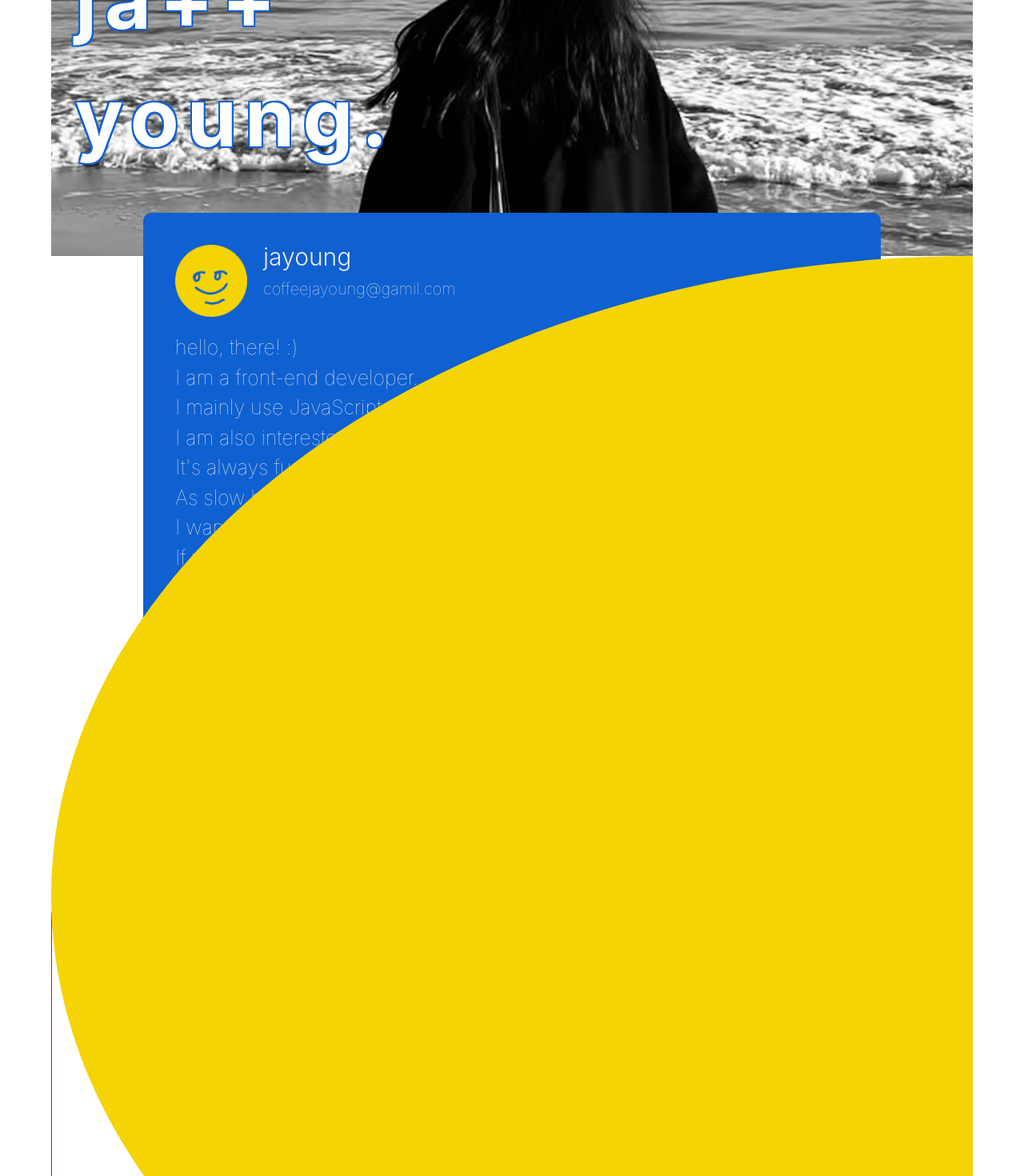
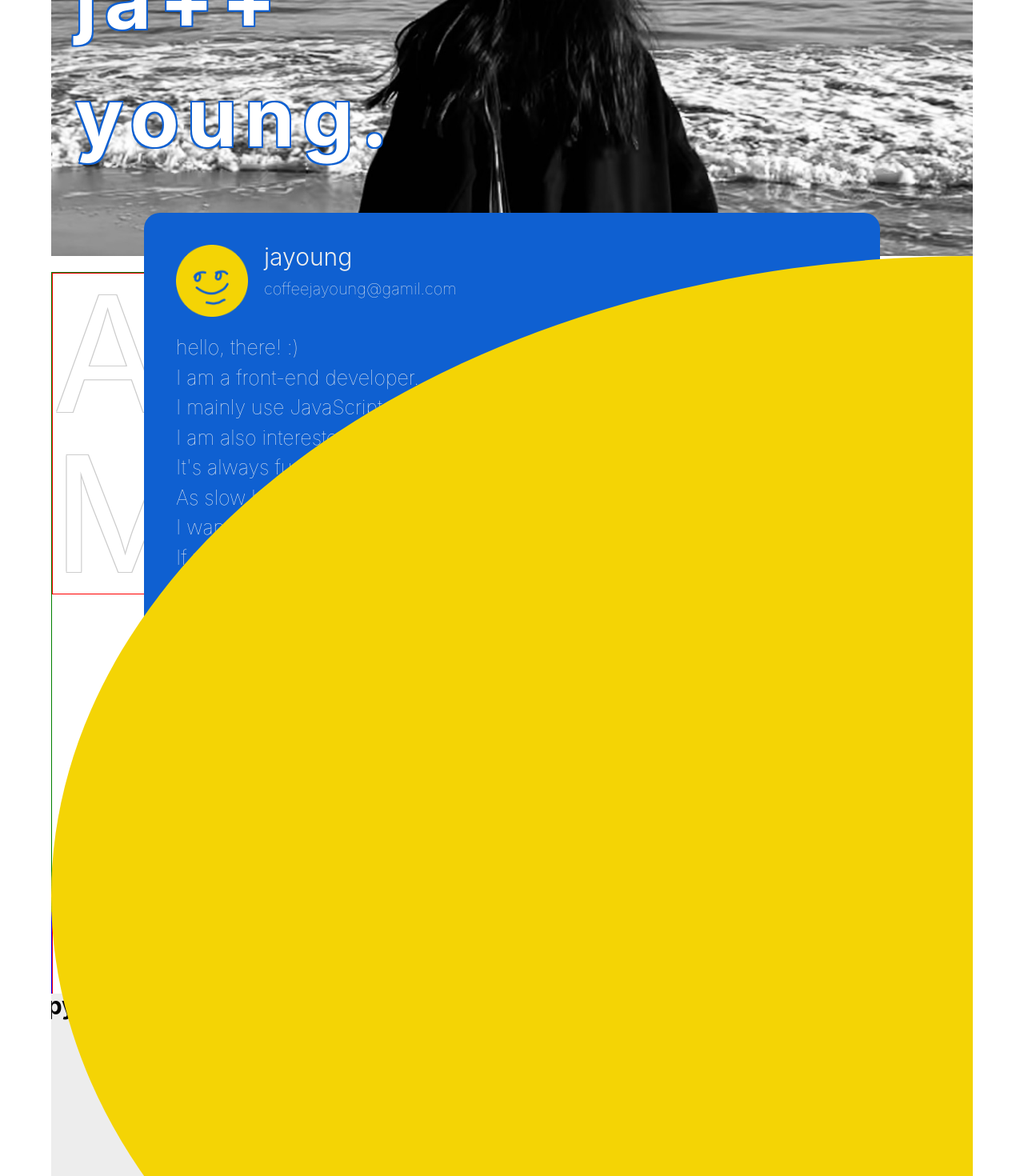
Before and after one commit to jayoung-cinnamon/jayoung, a React (Create React App) app: page / in a window 1280 px wide. Shown: the part 1330-2800 px from the top of the page at 80% size. Built offline with nearby package versions, Linux system fonts and the light colour scheme.

Commit message:
[STYLE] Add Title

```diff
--- a/src/components/About2.jsx
+++ b/src/components/About2.jsx
@@ -1,6 +1,7 @@
 import React, { useState, useEffect } from "react";
 import styled, { css } from "styled-components";
 import { useParallax } from "react-scroll-parallax";
+import MainText from "./MainText";
 const About2 = () => {
   const { ref } = useParallax({ speed: 20 });
   const [clickHeart, setClickHeart] = useState(false);
@@ -10,6 +11,7 @@ const About2 = () => {
 
   return (
     <Container>
+      <MainText text="About Me" />
       <Screen ref={ref}>
         <Profile>
           <Logo heart={clickHeart} />
@@ -59,9 +61,10 @@ const Container = styled.div`
   padding-bottom: 20px;
   /* padding-right: 80px;
   padding-left: 80px; */
-  /* border: 1px solid green; */
+  border: 1px solid green;
   position: relative;
   @media (max-width: 768px) {
+    /* min-height: 100vh; */
   }
 `;
 
@@ -69,13 +72,14 @@ const Screen = styled.div`
   width: 80%;
   height: 120%;
   background-color: #0f60d1;
-  border-radius: 10px;
+  border-radius: 20px;
   padding: 40px;
   display: flex;
   flex-direction: column;
   justify-content: space-evenly;
   @media (max-width: 768px) {
     width: 100%;
+    /* height: 80vh; */
     padding: 20px 20px 20px 20px;
   }
 `;
@@ -203,7 +207,7 @@ const EmptyHeart = styled.div`
     height: 25px;
   }
 
-  animation: bigger 1s infinite ease-in-out;
+  animation: bigger 0.8s infinite ease-in-out;
 
   @keyframes bigger {
     from {
@@ -221,3 +225,27 @@ const EmptyHeart = styled.div`
       animation: none;
     `}
 `;
+
+// const TitleText = styled.div`
+//   font-size: 150px;
+//   line-height: 147%;
+//   letter-spacing: 86px;
+//   /* border: 1px solid red; */
+//   font-weight: 300;
+//   text-align: left;
+//   position: absolute;
+//   /* color: #0f60d1; */
+//   color: white;
+//   top: 0;
+//   left: 0;
+//   text-shadow: -1px -1px 0 #cdcdcd, 1px -1px 0 #cdcdcd, -1px 1px 0 #cdcdcd,
+//     1px 1px 0 #cdcdcd;
+//   @media (max-width: 768px) {
+//      {
+//       font-size: 60px;
+//       text-align: right;
+//       width: 100%;
+//       /* height: 20%; */
+//     }
+//   }
+// `;
--- a/src/components/Contact.jsx
+++ b/src/components/Contact.jsx
@@ -1,8 +1,12 @@
 import React from "react";
 import styled from "styled-components";
-
+import MainText from "./MainText";
 const Contact = () => {
-  return <Container>Contact!</Container>;
+  return (
+    <Container>
+      <MainText text="Let's talk about!"></MainText>
+    </Container>
+  );
 };
 export default Contact;
 
@@ -15,8 +19,12 @@ const Container = styled.div`
   height: 100vh;
   background-color: white;
   display: flex;
+  position: relative;
   flex-direction: column;
   /* padding-right: 80px;
   padding-left: 80px; */
   border: 1px solid red;
+  @media (max-width: 768px) {
+    min-height: 50vh;
+  }
 `;
--- a/src/components/Header.jsx
+++ b/src/components/Header.jsx
@@ -10,7 +10,9 @@ const Header = () => {
       <Menu>
         <Item>about</Item>
         <Item>work</Item>
-        <Item>blog</Item>
+        <a target="_blank" href="https://diary-of-lemon.tistory.com/">
+          <Item>blog</Item>
+        </a>
         <Item>contact</Item>
       </Menu>
     </Container>
@@ -37,7 +39,7 @@ const Container = styled.div`
   top: 0;
   left: 0;
   right: 0;
-  z-index: 1;
+  z-index: 10;
   @media (max-width: 768px) {
      {
       width: 93%;
--- a/src/components/LandingPage.jsx
+++ b/src/components/LandingPage.jsx
@@ -3,7 +3,7 @@ import styled, { css } from "styled-components";
 import { useParallax } from "react-scroll-parallax";
 const LandingPage = () => {
   const eyesRef = useRef(null);
-  const { ref } = useParallax({ speed: -2 });
+  const { ref } = useParallax({ speed: -20 });
   useEffect(() => {
     if (!eyesRef.current) return;
     window.addEventListener("mousemove", handleMouseMove);
@@ -27,7 +27,7 @@ const LandingPage = () => {
     <>
       <Container>
         <EyeContainer ref={eyesRef}>
-          <Eye ref={ref}>
+          <Eye>
             <BlackEye className="ball" />
           </Eye>
           <Eye>
@@ -37,7 +37,7 @@ const LandingPage = () => {
 
         <MainText>
           <Text> CREATIVE</Text>
-          {"FRONTEND DEVELOPER."}
+          <p ref={ref}>{"FRONTEND DEVELOPER."}</p>
           <Text>BASED IN SEOUL.</Text>
         </MainText>
         <ArrowContainer>
@@ -112,13 +112,12 @@ const MainText = styled.div`
   letter-spacing: 10px;
   width: 90%;
   margin-bottom: 120px;
-  /* position: relative; */
+
   @media (max-width: 768px) {
-     {
-      font-size: 30px;
-      text-align: left;
-      width: 60%;
-    }
+    font-size: 30px;
+    text-align: left;
+    width: 60%;
+    margin-bottom: 25px;
   }
   ::before {
     content: "";
--- /dev/null
+++ b/src/components/MainText.jsx
@@ -0,0 +1,33 @@
+import React from "react";
+import styled from "styled-components";
+const MainText = ({ text }) => {
+  return <TitleText>{text}</TitleText>;
+};
+
+export default MainText;
+
+const TitleText = styled.div`
+  font-size: 200px;
+  line-height: 100%;
+  letter-spacing: 90px;
+  border: 1px solid red;
+  width: 100%;
+  font-weight: 400;
+  text-align: left;
+  position: absolute;
+  /* color: #0f60d1; */
+  color: white;
+  top: 0;
+  left: 0;
+  text-shadow: -1px -1px 0 #cdcdcd, 1px -1px 0 #cdcdcd, -1px 1px 0 #cdcdcd,
+    1px 1px 0 #cdcdcd;
+  @media (max-width: 768px) {
+     {
+      font-size: 60px;
+      /* text-align: right; */
+      width: 100%;
+      letter-spacing: 45px;
+      /* height: 20%; */
+    }
+  }
+`;
--- /dev/null
+++ b/src/components/Project.jsx
@@ -0,0 +1,65 @@
+import React from "react";
+import styled from "styled-components";
+const Project = ({ text }) => {
+  return (
+    <ProjectContainer>
+      <TextContainer>
+        <Title>{text}</Title>
+      </TextContainer>
+      <ImageContainer></ImageContainer>
+    </ProjectContainer>
+  );
+};
+
+export default Project;
+
+const ProjectContainer = styled.div`
+  min-width: 100vw;
+  margin-bottom: 100px;
+  height: 350px;
+  background-color: #ededed;
+  border-radius: 20px;
+  z-index: 1;
+  @media (max-width: 768px) {
+    width: 100vw;
+    height: 350px;
+    margin-bottom: 80px;
+    flex-direction: column;
+  }
+
+  /* text-align: center; */
+  display: flex;
+`;
+
+const Title = styled.div`
+  /* width: 100px; */
+  font-size: 30px;
+  font-weight: 700;
+  white-space: pre-line;
+  color: black;
+  line-height: 100%;
+  /* letter-spacing: 10px; */
+
+  /* border: 1px solid white; */
+  @media (max-width: 768px) {
+    font-size: 25px;
+  }
+`;
+
+const TextContainer = styled.div`
+  background-color: #ededed;
+  width: 50%;
+  height: 300px;
+  border-radius: 20px 0px 0px 20px;
+  display: flex;
+  /* justify-content: center; */
+  align-items: flex-start;
+  @media (max-width: 768px) {
+    width: 100%;
+  }
+`;
+
+const ImageContainer = styled(TextContainer)`
+  background-color: #0f60d1;
+  border-radius: 0px 20px 20px 0px;
+`;
--- a/src/components/Work.jsx
+++ b/src/components/Work.jsx
@@ -1,8 +1,55 @@
-import React from "react";
+import React, { useState, useEffect } from "react";
 import styled from "styled-components";
+import MainText from "./MainText";
+import Project from "./Project";
+import { Parallax, useParallax } from "react-scroll-parallax";
+const Work = () => {
+  return (
+    <Container>
+      <MainText text="Work" />
+      <ScreenContainer>
+        {/* <Screen> */}
+        <Parallax speed={10}>
+          <Project text="Happy Bottle ☘️" />
+        </Parallax>
+        <Parallax speed={20}>
+          <Project text="Card maker 💳" />
+        </Parallax>
+        <Parallax speed={30}>
+          <Project text="Agenda 💊" />
+        </Parallax>
+        <Parallax speed={40}>
+          <Project text="Onsoo 📚" />
+        </Parallax>
 
-const Work = () => {
-  return <Container>Work!</Container>;
+        {/* <Parallax speed={10}>
+          <Project />
+        </Parallax>
+        <Parallax speed={20}>
+          <Project />
+        </Parallax>
+        <Parallax speed={30}>
+          <Project />
+        </Parallax> */}
+
+        {/* <Project /> */}
+        {/* </Screen> */}
+        {/* <Screen>
+          <Project />
+        </Screen>
+        <Screen>
+          <Project />
+        </Screen>
+        <Screen>
+          <Project />
+        </Screen> */}
+
+        {/* <Screen className="one" ref={ref}></Screen>
+        <Screen className="two"></Screen>
+        <Screen className="three"></Screen> */}
+      </ScreenContainer>
+    </Container>
+  );
 };
 
 export default Work;
@@ -13,11 +60,41 @@ const Container = styled.div`
   /* max-width: 768px; */
   min-width: 320px;
   min-height: 100vh;
-  height: 100vh;
+  height: 100%;
+  /* background-color: #0f60d1; */
   background-color: white;
   display: flex;
   flex-direction: column;
+  justify-content: flex-end;
+  align-items: flex-end;
   /* padding-right: 80px;
   padding-left: 80px; */
-  border: 1px solid red;
+  padding-top: 200px;
+  position: relative;
+  border: 1px solid blue;
 `;
+
+const ScreenContainer = styled.div`
+  width: 100%;
+  /* height: 80%; */
+  border: 1px solid green;
+  display: flex;
+  flex-direction: column;
+  justify-content: center;
+  align-items: center;
+`;
+
+const Screen = styled.div`
+  width: 80%;
+  height: 300px;
+  background-color: #0f60d1;
+  border-radius: 20px;
+  padding: 40px;
+  display: flex;
+  flex-direction: column;
+  justify-content: space-evenly;
+  @media (max-width: 768px) {
+    width: 100%;
+    padding: 20px 20px 20px 20px;
+  }
+`;
```
